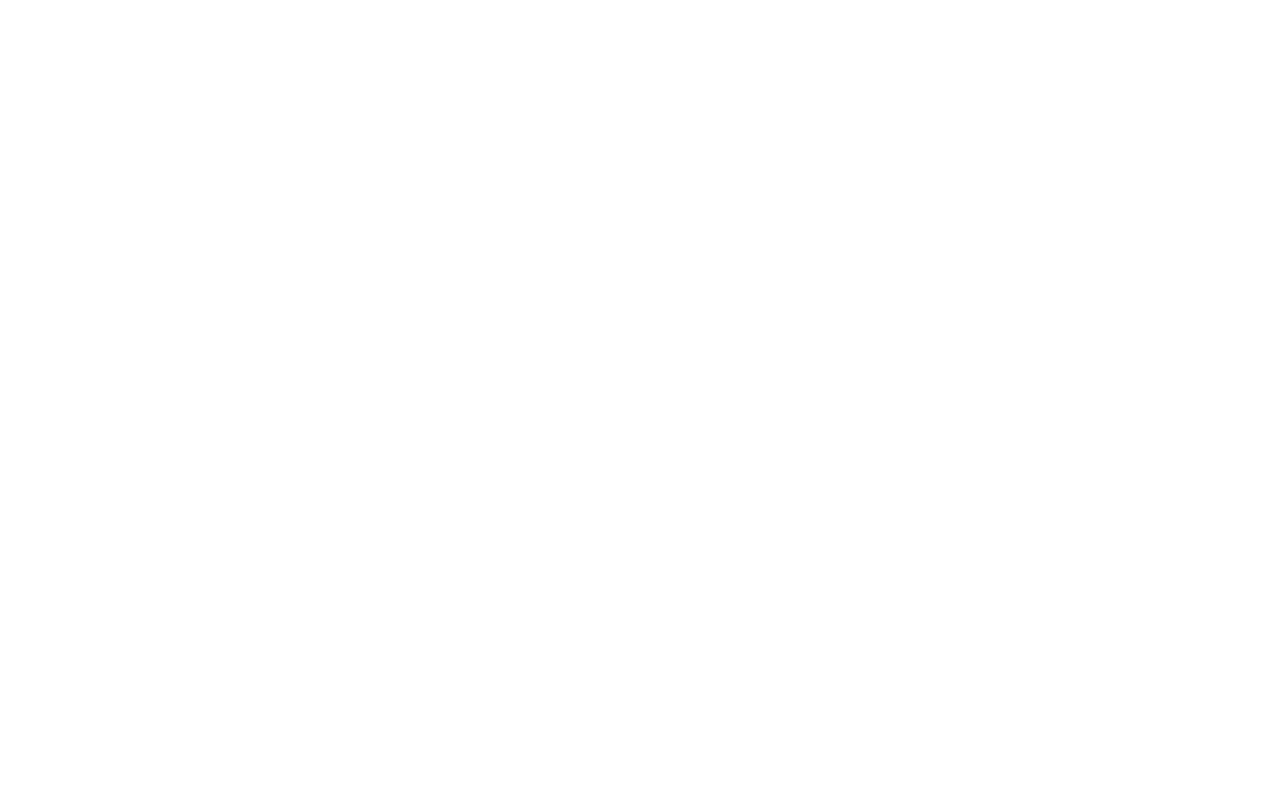
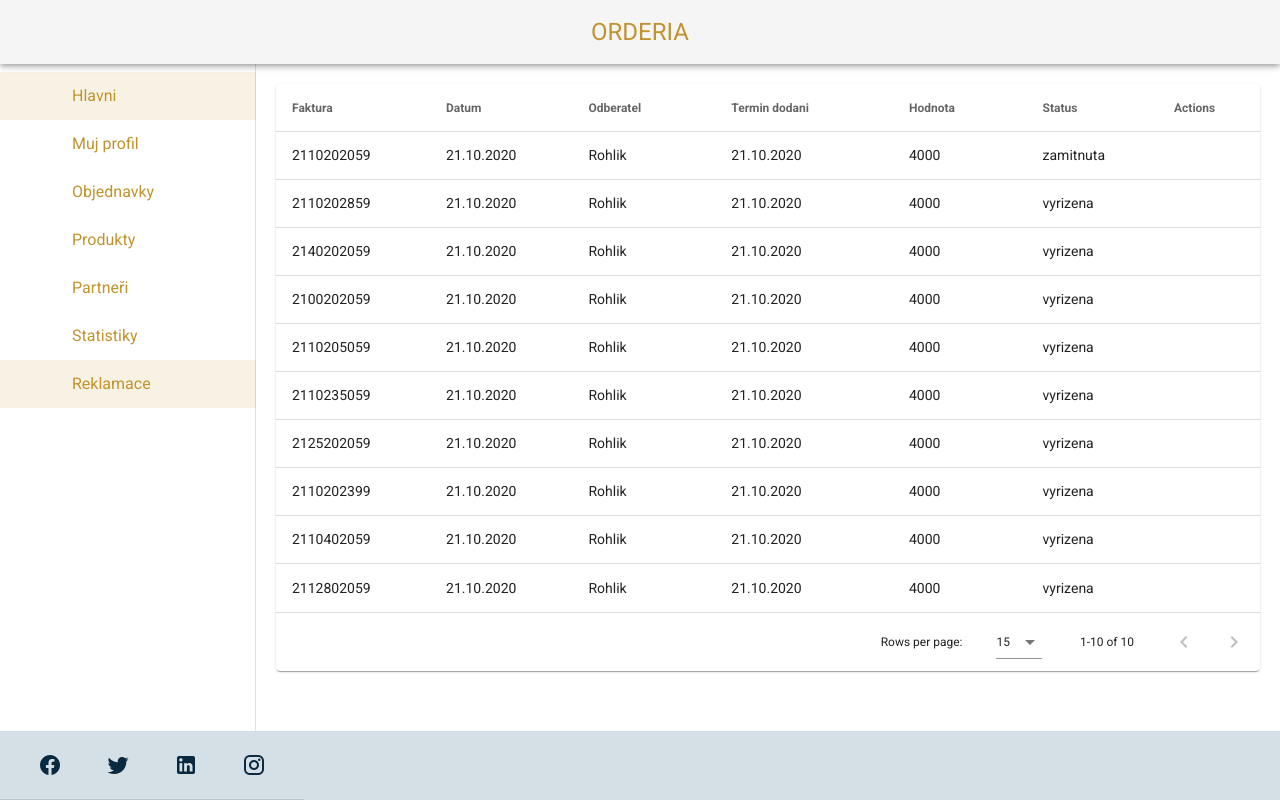
Before and after one commit to zladkaskazkina/Orderia, a Vue app: page /dodavatel/reklamace in a window 1280 px wide. Built offline with nearby package versions, Linux system fonts and the light colour scheme.

Commit message:
add reklamace and few components

```diff
--- a/src/components/ProductCard.vue
+++ b/src/components/ProductItem.vue
@@ -21,6 +21,8 @@
 </template>
 <script>
 export default {
+  name: ProductName,
+  props: {},
   data() {
     return {};
   },
--- a/src/layouts/AuthLayout.vue
+++ b/src/layouts/AuthLayout.vue
@@ -1,6 +1,6 @@
 <template>
   <v-content class="grey lighten-4">
-    <v-toolbar app>
+    <v-toolbar>
       <v-spacer></v-spacer>
       <v-toolbar-title
         @click="$router.push('/')"
--- a/src/router/router.js
+++ b/src/router/router.js
@@ -10,6 +10,7 @@
 import Products from "../views/Products";
 import Partneri from "../views/Partneri";
 import Objednavky from "../views/Objednavky";
+import Reklamace from "../views/Dodavatel/Reklamace";
 // Layouts
 import StartLayout from "../layouts/StartLayout";
 import AuthLayout from "../layouts/AuthLayout";
@@ -32,7 +33,7 @@
     component: Login
   },
   {
-    path: "dodavatel/registrace",
+    path: "/registrace",
     name: "Registration",
     meta: { layout: AuthLayout },
     component: Registration
@@ -72,6 +73,12 @@
     name: "Objednavky",
     meta: { layout: ProfilLayout},
     component: Objednavky
+  },
+  {
+    path: "/dodavatel/reklamace",
+    name: "Reklamace",
+    meta: { layout: ProfilLayout},
+    component: Reklamace
   }
 ];
 
--- a/src/views/Dodavatel/Reklamace.vue
+++ b/src/views/Dodavatel/Reklamace.vue
@@ -0,0 +1,138 @@
+<template>
+  <div>
+    <v-data-table
+      :headers="headers"
+      :items="complaints"
+      :items-per-page="15"
+      class="elevation-1 ma-5"
+    >
+      <template>
+        <v-icon small class="mr-2" @click="editItem(item)">
+          mdi-pencil
+        </v-icon>
+        <v-icon small @click="deleteItem(item)">
+          mdi-delete
+        </v-icon>
+      </template>
+    </v-data-table>
+  </div>
+</template>
+
+<script>
+// @ is an alias to /src
+
+export default {
+  name: "Reklamace",
+  data() {
+    return {
+      headers: [
+        {
+          text: "Faktura",
+          align: "start",
+          sortable: true,
+          value: "id",
+        },
+        { text: "Datum", value: "date" },
+        { text: "Odberatel", value: "shopName" },
+        { text: "Termin dodani", value: "due" },
+        { text: "Hodnota", value: "total" },
+        { text: "Status", value: "status" },
+        { text: "Actions", value: "actions", sortable: false },
+      ],
+      complaints: [
+        {
+          id: "2110202059",
+          date: "21.10.2020",
+          shopName: "Rohlik",
+          due: "21.10.2020",
+          total: 4000,
+          status: "zamitnuta",
+        },
+        {
+          id: "2110202859",
+          date: "21.10.2020",
+          shopName: "Rohlik",
+          due: "21.10.2020",
+          total: 4000,
+          status: "vyrizena",
+        },
+        {
+          id: "2140202059",
+          date: "21.10.2020",
+          shopName: "Rohlik",
+          due: "21.10.2020",
+          total: 4000,
+          status: "vyrizena",
+        },
+        {
+          id: "2100202059",
+          date: "21.10.2020",
+          shopName: "Rohlik",
+          due: "21.10.2020",
+          total: 4000,
+          status: "vyrizena",
+        },
+        {
+          id: "2110205059",
+          date: "21.10.2020",
+          shopName: "Rohlik",
+          due: "21.10.2020",
+          total: 4000,
+          status: "vyrizena",
+        },
+        {
+          id: "2110235059",
+          date: "21.10.2020",
+          shopName: "Rohlik",
+          due: "21.10.2020",
+          total: 4000,
+          status: "vyrizena",
+        },
+        {
+          id: "2125202059",
+          date: "21.10.2020",
+          shopName: "Rohlik",
+          due: "21.10.2020",
+          total: 4000,
+          status: "vyrizena",
+        },
+        {
+          id: "2110202399",
+          date: "21.10.2020",
+          shopName: "Rohlik",
+          due: "21.10.2020",
+          total: 4000,
+          status: "vyrizena",
+        },
+        {
+          id: "2110402059",
+          date: "21.10.2020",
+          shopName: "Rohlik",
+          due: "21.10.2020",
+          total: 4000,
+          status: "vyrizena",
+        },
+        {
+          id: "2112802059",
+          date: "21.10.2020",
+          shopName: "Rohlik",
+          due: "21.10.2020",
+          total: 4000,
+          status: "vyrizena",
+        },
+      ],
+    };
+  },
+  methods: {},
+};
+</script>
+
+<style lang="scss">
+.btn--float {
+  top: 0;
+  right: 0;
+  position: absolute;
+  z-index: 1;
+  margin: 0 0 16px 16px;
+}
+</style>
--- a/src/views/Login.vue
+++ b/src/views/Login.vue
@@ -32,7 +32,7 @@
       <v-divider></v-divider>
 
       <v-card-actions>
-        <v-btn outlined color="success" router to="dodavatel/registrace"
+        <v-btn outlined color="success" router to="/registrace"
           >Registrovat se</v-btn
         >
         <v-spacer></v-spacer>
@@ -46,7 +46,7 @@
 <script>
 import { email, required, minLength } from "vuelidate/lib/validators";
 export default {
-  name: "Registration",
+  name: "Login",
   data() {
     return {
       showPassword: false,
--- a/src/views/Objednavky.vue
+++ b/src/views/Objednavky.vue
@@ -5,7 +5,16 @@
       :items="orders"
       :items-per-page="15"
       class="elevation-1 ma-5"
-    ></v-data-table>
+    >
+      <template>
+        <v-icon small class="mr-2" @click="editItem(item)">
+          mdi-pencil
+        </v-icon>
+        <v-icon small @click="deleteItem(item)">
+          mdi-delete
+        </v-icon>
+      </template>
+    </v-data-table>
   </div>
 </template>
 
@@ -28,6 +37,7 @@
         { text: "Termin dodani", value: "due" },
         { text: "Hodnota", value: "total" },
         { text: "Status", value: "status" },
+        { text: "Actions", value: "actions", sortable: false },
       ],
       orders: [
         {
--- a/src/views/Registration.vue
+++ b/src/views/Registration.vue
@@ -1,6 +1,6 @@
 <template>
   <!-- Pro vyrobce -->
-  <v-app>
+  <div>
     <v-card
       width="600px"
       class="mx-auto mt-5 mb-5"
@@ -37,12 +37,12 @@
         </v-form>
       </v-card-text>
       <v-card-actions>
-        <v-btn color="info">Registrovat se</v-btn>
+        <v-btn color="success">Registrovat se</v-btn>
         <v-spacer></v-spacer>
-        <v-btn outlined x-small color="info">Přihlásit se</v-btn>
+        <v-btn outlined color="success">Přihlásit se</v-btn>
       </v-card-actions>
     </v-card>
-  </v-app>
+  </div>
 </template>
 
 <script>
```
Also changed, not shown: src/components/Catalog.vue (added, +37 -0 lines).
